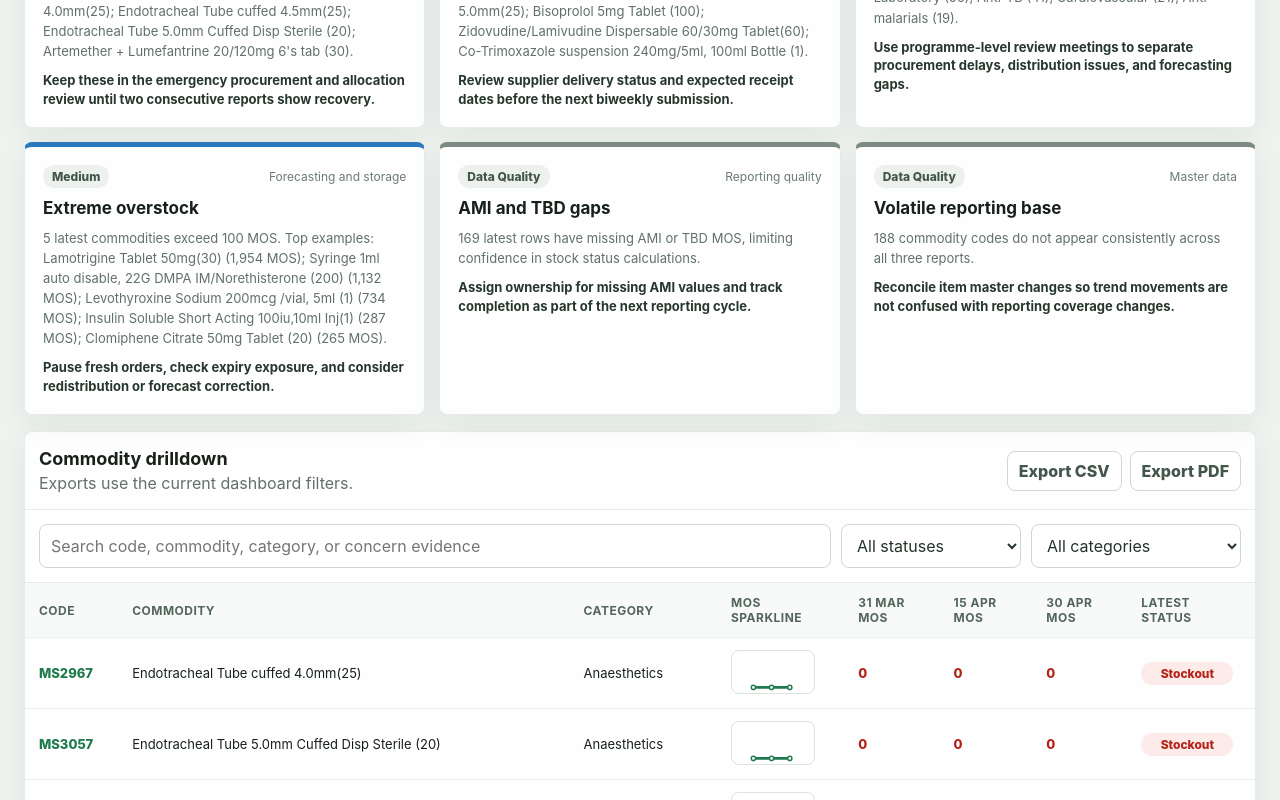
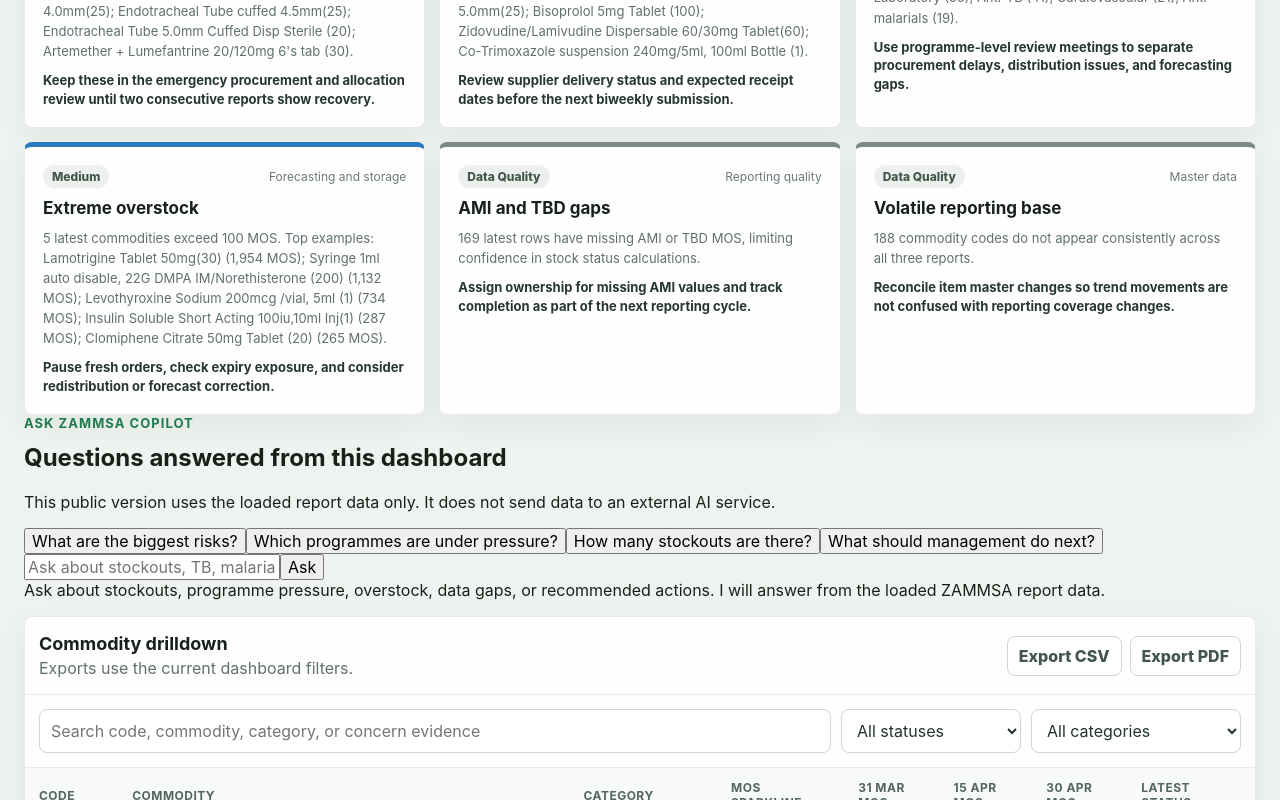
Before and after one commit to PharmZanga/zammsa-stock-dashboard, a React (Vite) app: page / in a window 1280 px wide. Shown: the part 1633-2433 px from the top of the page. Built offline with nearby package versions, Linux system fonts and the light colour scheme.

Commit message:
Add dashboard copilot and prominent export action

```diff
--- a/src/App.jsx
+++ b/src/App.jsx
@@ -24,6 +24,13 @@ const quickRanges = [
   { label: "Last 30 days", start: 1, end: 2 },
   { label: "April 2026", start: 1, end: 2 },
   { label: "Year to date", start: 0, end: 2 },
+];
+
+const suggestedQuestions = [
+  "What are the biggest risks?",
+  "Which programmes are under pressure?",
+  "How many stockouts are there?",
+  "What should management do next?",
 ];
 
 function classify(mos) {
@@ -60,6 +67,10 @@ function reportIndexFromDate(value) {
 function csvCell(value) {
   const text = String(value ?? "");
   return `"${text.replaceAll("\"", "\"\"")}"`;
+}
+
+function topItems(items, count = 5) {
+  return items.slice(0, count).map((item) => `${item.code} ${item.item}`).join("; ");
 }
 
 function Stat({ label, value, tone, sub, active, onClick }) {
@@ -184,6 +195,8 @@ function App() {
   const [categoryFilter, setCategoryFilter] = useState("all");
   const [activeConcern, setActiveConcern] = useState("");
   const [selectedCommodity, setSelectedCommodity] = useState(null);
+  const [assistantQuestion, setAssistantQuestion] = useState("");
+  const [assistantAnswer, setAssistantAnswer] = useState("Ask about stockouts, programme pressure, overstock, data gaps, or recommended actions. I will answer from the loaded ZAMMSA report data.");
 
   const start = Math.min(rangeStart, rangeEnd);
   const end = Math.max(rangeStart, rangeEnd);
@@ -294,6 +307,60 @@ function App() {
     window.print();
   }
 
+  function answerQuestion(question) {
+    const text = question.trim();
+    if (!text) return;
+    const lower = text.toLowerCase();
+    const latestRows = commodityHistory
+      .map((item) => ({ ...item, status: classify(item.mos[end]) }))
+      .filter((item) => item.present[end]);
+    const stockouts = latestRows.filter((item) => item.status.tone === "red");
+    const nearCritical = latestRows.filter((item) => item.status.tone === "amber");
+    const overstock = latestRows.filter((item) => item.status.tone === "blue");
+    const dataGaps = latestRows.filter((item) => item.status.tone === "neutral");
+    const programme = categories.find((category) => lower.includes(category.toLowerCase()));
+
+    if (programme) {
+      const programmeRows = latestRows.filter((item) => item.category === programme);
+      const pressure = programmeRows.filter((item) => ["red", "amber"].includes(item.status.tone));
+      setAssistantAnswer(`${programme} has ${pressure.length} commodities in stockout or near-critical status in ${selectedMeta.label}. Priority examples: ${topItems(pressure) || "none in the public drilldown"}.`);
+      return;
+    }
+
+    if (lower.includes("stockout") || lower.includes("out of stock") || lower.includes("critical")) {
+      setAssistantAnswer(`There are ${stockouts.length} stockout commodities in ${selectedMeta.label}. The first priorities in the public drilldown are: ${topItems(stockouts)}.`);
+      return;
+    }
+
+    if (lower.includes("near") || lower.includes("low stock")) {
+      setAssistantAnswer(`There are ${nearCritical.length} near-critical commodities below 1 MOS. These should be reviewed before they become stockouts: ${topItems(nearCritical)}.`);
+      return;
+    }
+
+    if (lower.includes("overstock") || lower.includes("expiry") || lower.includes("excess")) {
+      setAssistantAnswer(`There are ${overstock.length} overstocked commodities above 24 MOS. Review expiry risk, redistribution options, and forecast assumptions. Examples: ${topItems(overstock)}.`);
+      return;
+    }
+
+    if (lower.includes("data") || lower.includes("ami") || lower.includes("tbd")) {
+      setAssistantAnswer(`There are ${dataGaps.length} rows with missing AMI or TBD MOS in ${selectedMeta.label}. These rows need data-quality follow-up before MOS-based decisions can be fully trusted.`);
+      return;
+    }
+
+    if (lower.includes("programme") || lower.includes("pressure")) {
+      const topProgrammes = categoryRisks.slice(0, 5).map((item) => `${item.label} (${item.value})`).join(", ");
+      setAssistantAnswer(`The highest programme pressure areas in ${selectedMeta.label} are ${topProgrammes}. Click a programme bar to filter the full dashboard to that area.`);
+      return;
+    }
+
+    if (lower.includes("action") || lower.includes("recommend") || lower.includes("management")) {
+      setAssistantAnswer(`Recommended management focus: resolve persistent stockouts, review near-critical items for urgent procurement or redistribution, check extreme overstock for expiry/storage risk, and clean AMI/TBD data gaps so MOS can be trusted.`);
+      return;
+    }
+
+    setAssistantAnswer(`For ${selectedMeta.label}: ${kpiTrend.critical} stockouts, ${kpiTrend.near} near-critical items, ${kpiTrend.over} overstocked items, and ${kpiTrend.gaps} data gaps. Try asking about a programme, stockouts, overstock, or recommended actions.`);
+  }
+
   return (
     <main className="app-shell">
       <section className="hero">
@@ -307,6 +374,7 @@ function App() {
           <strong>{reports[start].short} - {reports[end].short}</strong>
           <small>{selectedTrend.total.toLocaleString()} extracted commodity rows in the latest selected report.</small>
           <small>Data status: static report extracts, updated {selectedMeta.label}</small>
+          <button className="hero-export" type="button" onClick={exportCsv}>Export current CSV</button>
         </div>
       </section>
 
@@ -409,6 +477,32 @@ function App() {
         </div>
       </section>
 
+      <section className="assistant-panel">
+        <div>
+          <p className="eyebrow dark">Ask ZAMMSA Copilot</p>
+          <h2>Questions answered from this dashboard</h2>
+          <p>This public version uses the loaded report data only. It does not send data to an external AI service.</p>
+        </div>
+        <div className="assistant-chat">
+          <div className="suggested-questions">
+            {suggestedQuestions.map((question) => (
+              <button type="button" key={question} onClick={() => {
+                setAssistantQuestion(question);
+                answerQuestion(question);
+              }}>{question}</button>
+            ))}
+          </div>
+          <form onSubmit={(event) => {
+            event.preventDefault();
+            answerQuestion(assistantQuestion);
+          }}>
+            <input value={assistantQuestion} onChange={(event) => setAssistantQuestion(event.target.value)} placeholder="Ask about stockouts, TB, malaria, overstock, or data gaps" />
+            <button type="submit">Ask</button>
+          </form>
+          <div className="assistant-answer">{assistantAnswer}</div>
+        </div>
+      </section>
+
       <section className="table-panel">
         <div className="table-headline">
           <div>
```
